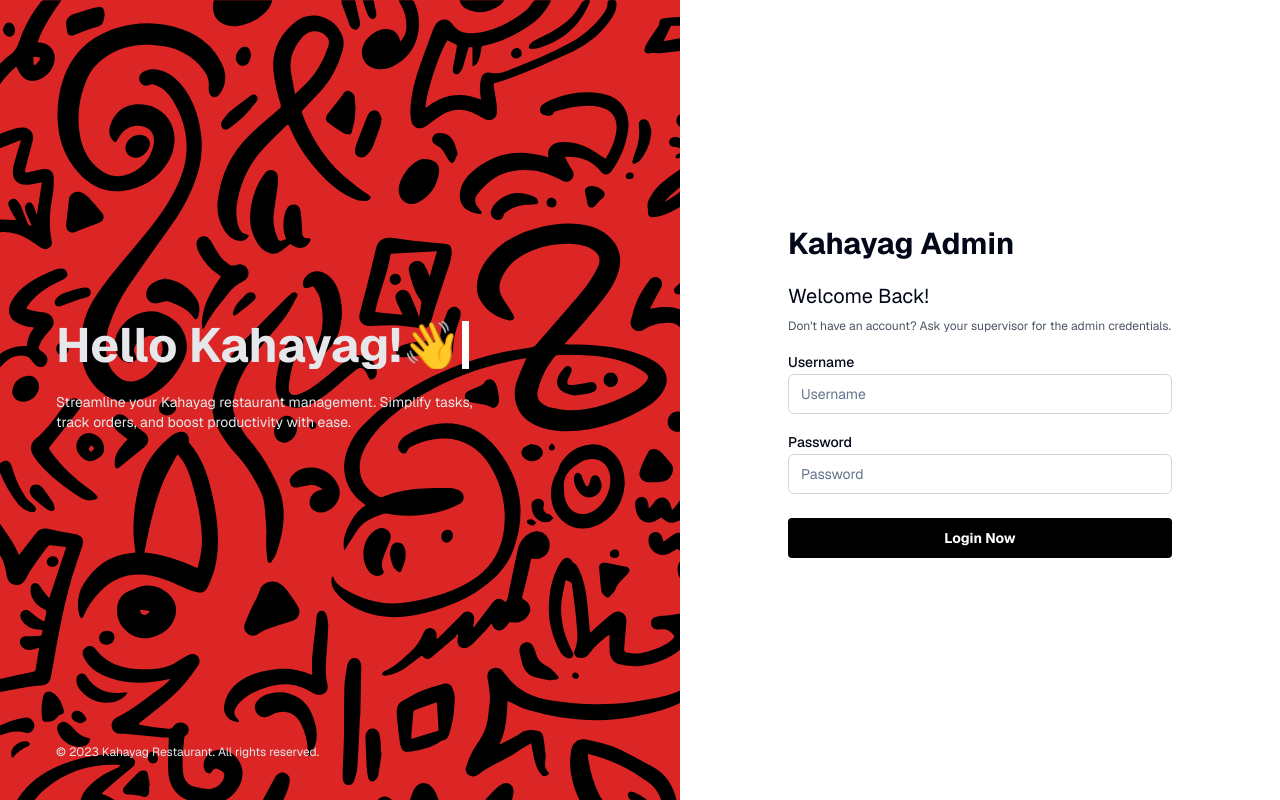
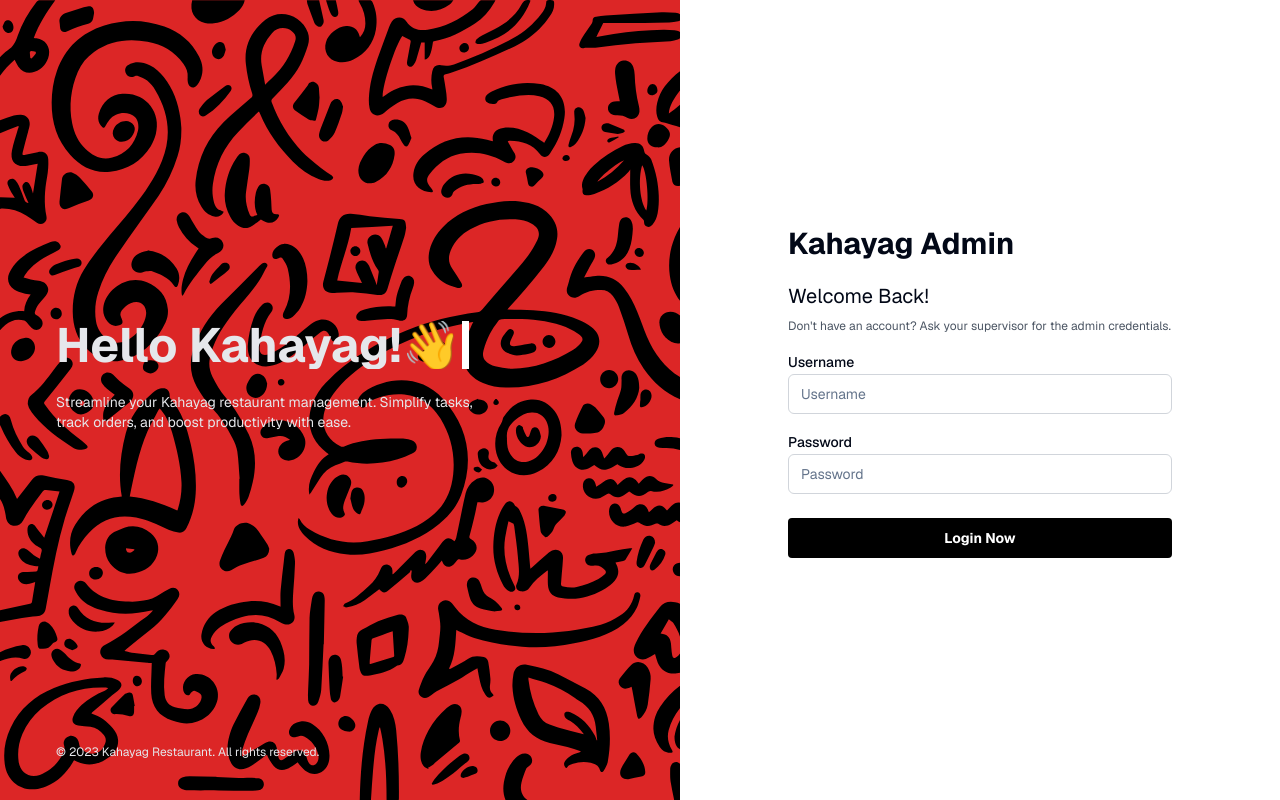
Before and after one commit to Miraku17/Admin_Kahayag_FrontEnd, a Next.js app: page /auth/login in a window 1280 px wide. Built offline with nearby package versions, Linux system fonts and the light colour scheme.

Commit message:
fixed bg

```diff
--- a/src/app/auth/login/page.tsx
+++ b/src/app/auth/login/page.tsx
@@ -5,7 +5,7 @@ import { Label } from "@/components/ui/label";
 const Page = () => {
   return (
     <div className="h-screen flex flex-col md:flex-row">
-      <div className="left-side flex-1 bg-red-600 bg-[url('/images/login/bg-snake-2.svg')] bg-no-repeat flex flex-col justify-between text-gray-200 px-10 py-10">
+      <div className="left-side flex-1 bg-red-600 bg-[url('/images/login/bg-snake-2.svg')] bg-cover bg-no-repeat flex flex-col justify-between text-gray-200 px-10 py-10">
         <div className="flex-1 flex items-center justify-center">
           <div className="inline-block mx-auto max-w-4xl px-4">
             <div className="inline-block">
```
